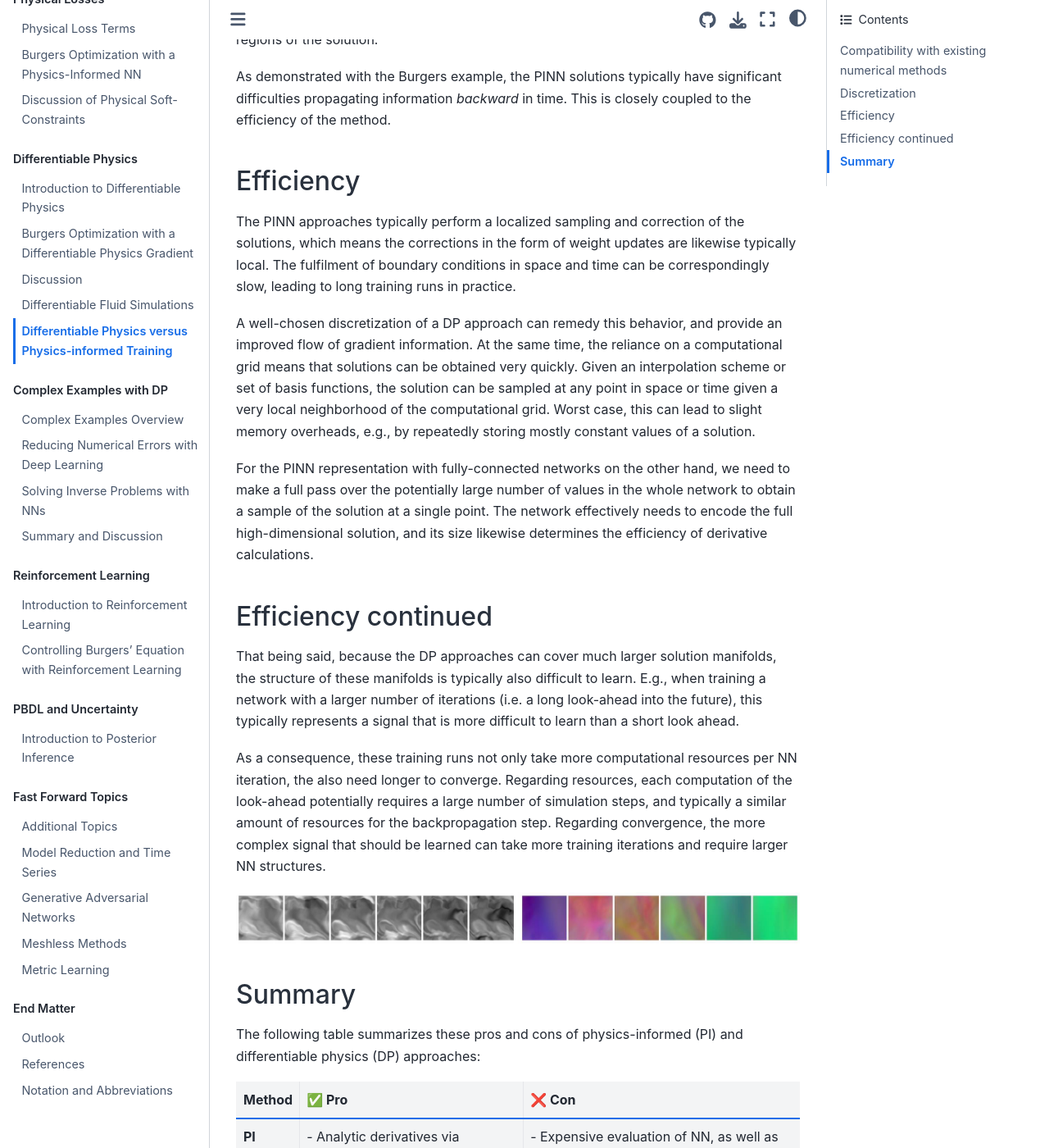
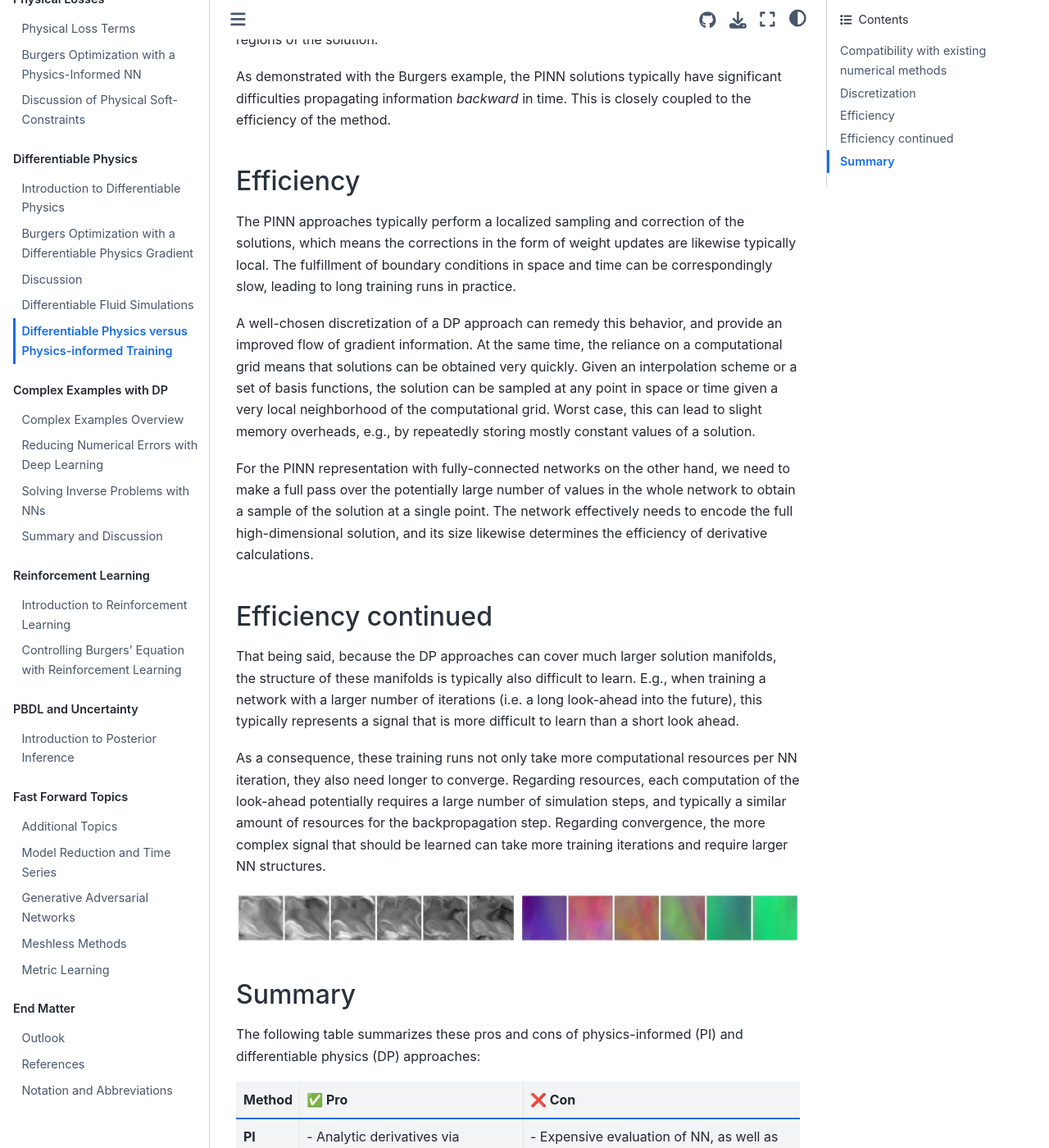
Before and after one commit to tum-pbs/pbdl-book, a Jupyter Book: the page built from diffphys-dpvspinn.md, in a window 1280 px wide and 1400 px high, scrolled down 1313 px. Shown: the whole window at 82% size. Built offline with Jupyter Book 1.0.4 settings and Sphinx 7.4.7 and the Sphinx Book theme 1.1.4, drawn with Linux system fonts in a browser that asks for light colours; pages that are not in the unit, such as notebooks, are missing from menus; some of the changed text lies outside the part shown.

Commit message:
additional corrections Maxi

```diff
--- a/diffphys-dpvspinn.md
+++ b/diffphys-dpvspinn.md
@@ -1,14 +1,14 @@
 Differentiable Physics versus Physics-informed Training
 =======================
 
-In the previous sections we've seen example reconstructions that used physical residuals as soft constraints, in the form of the PINNs, and reconstructions that used a differentiable physics (DP) solver. While both methods can find minimizers for the similar inverse problems, the obtained solutions differ substantially, as does the behavior of the non-linear optimization problem that we get from each formulation. In the following we discuss these differences in more detail, and we will combine conclusions drawn from the behavior of the Burgers case of {doc}`physicalloss-code` and {doc}`diffphys-code-burgers` with observations from research papers.
+In the previous sections we've seen example reconstructions that used physical residuals as soft constraints, in the form of the PINNs, and reconstructions that used a differentiable physics (DP) solver. While both methods can find minimizers for similar inverse problems, the obtained solutions differ substantially, as does the behavior of the non-linear optimization problem that we get from each formulation. In the following we discuss these differences in more detail, and we will combine conclusions drawn from the behavior of the Burgers case of {doc}`physicalloss-code` and {doc}`diffphys-code-burgers` with observations from research papers.
 
 ![Divider](resources/divider3.jpg)
 
 
 ## Compatibility with existing numerical methods
 
-It is very obvious that the PINN implementation is quite simple, which is a positive aspect, but at the same time it differs strongly from "typical" discretizations and solution approaches that are usually to employed equations like Burgers equation. The derivatives are computed via the neural network, and hence rely on a fairly accurate representation of the solution to provide a good direction for optimization problems.
+It is very obvious that the PINN implementation is quite simple, which is a positive aspect, but at the same time it differs strongly from "typical" discretizations and solution approaches that are usually employed to solve PDEs like Burgers equation. The derivatives are computed via the neural network, and hence rely on a fairly accurate representation of the solution to provide a good direction for optimization problems.
 
 The DP version on the other hand inherently relies on a numerical solver that is tied into the learning process. As such it requires a discretization of the problem at hand, and via this discretization can employ existing, and potentially powerful numerical techniques. This means solutions and derivatives can be evaluated with known and controllable accuracy, and can be evaluated efficiently.
 
@@ -16,15 +16,15 @@
 
 The reliance on a suitable discretization requires some understanding and knowledge of the problem under consideration. A sub-optimal discretization can impede the learning process or, worst case, lead to diverging training runs. However, given the large body of theory and practical realizations of stable solvers for a wide variety of physical problems, this is typically not an unsurmountable obstacle.
 
-The PINN approaches on the other hand do not require an a-priori choice of a discretization, and as such seems to be "discretization-less". This, however, is only an advantage on first sight. As they yield solutions in a computer, they naturally _have_ to discretize the problem, but they construct this discretization over the coure of the training process, in a way that is not easily controllable from the outside. Thus, the resulting accuracy is determined by how well the training manages to estimate the complexity of the problem for realistic use cases, and how well the training data approximates the unknown regions of the solution.
+The PINN approaches on the other hand do not require an a-priori choice of a discretization, and as such seems to be "discretization-less". This, however, is only an advantage on first sight. As they yield solutions in a computer, they naturally _have_ to discretize the problem, but they construct this discretization over the course of the training process, in a way that is not easily controllable from the outside. Thus, the resulting accuracy is determined by how well the training manages to estimate the complexity of the problem for realistic use cases, and how well the training data approximates the unknown regions of the solution.
 
 As demonstrated with the Burgers example, the PINN solutions typically have significant difficulties propagating information _backward_ in time. This is closely coupled to the efficiency of the method.
 
 ## Efficiency
 
-The PINN approaches typically perform a localized sampling and correction of the solutions, which means the corrections in the form of weight updates are likewise typically local. The fulfilment of boundary conditions in space and time can be correspondingly slow, leading to long training runs in practice.
+The PINN approaches typically perform a localized sampling and correction of the solutions, which means the corrections in the form of weight updates are likewise typically local. The fulfillment of boundary conditions in space and time can be correspondingly slow, leading to long training runs in practice.
 
-A well-chosen discretization of a DP approach can remedy this behavior, and provide an improved flow of gradient information. At the same time, the reliance on a computational grid means that solutions can be obtained very quickly. Given an interpolation scheme or set of basis functions, the solution can be sampled at any point in space or time given a very local neighborhood of the computational grid. Worst case, this can lead to slight memory overheads, e.g., by repeatedly storing mostly constant values of a solution.
+A well-chosen discretization of a DP approach can remedy this behavior, and provide an improved flow of gradient information. At the same time, the reliance on a computational grid means that solutions can be obtained very quickly. Given an interpolation scheme or a set of basis functions, the solution can be sampled at any point in space or time given a very local neighborhood of the computational grid. Worst case, this can lead to slight memory overheads, e.g., by repeatedly storing mostly constant values of a solution.
 
 For the PINN representation with fully-connected networks on the other hand, we need to make a full pass over the potentially large number of values in the whole network to obtain a sample of the solution at a single point. The network effectively needs to encode the full high-dimensional solution, and its size likewise determines the efficiency of derivative calculations.
 
@@ -32,7 +32,7 @@
 
 That being said, because the DP approaches can cover much larger solution manifolds, the structure of these manifolds is typically also difficult to learn. E.g., when training a network with a larger number of iterations (i.e. a long look-ahead into the future), this typically represents a signal that is more difficult to learn than a short look ahead.
 
-As a consequence, these training runs not only take more computational resources per NN iteration, the also need longer to converge. Regarding resources, each computation of the look-ahead potentially requires a large number of simulation steps, and typically a similar amount of resources for the backpropagation step. Regarding convergence, the more complex signal that should be learned can take more training iterations and require larger NN structures.
+As a consequence, these training runs not only take more computational resources per NN iteration, they also need longer to converge. Regarding resources, each computation of the look-ahead potentially requires a large number of simulation steps, and typically a similar amount of resources for the backpropagation step. Regarding convergence, the more complex signal that should be learned can take more training iterations and require larger NN structures.
 
 
 ![Divider](resources/divider2.jpg)
```
Also changed, not shown: other parts of diffphys-dpvspinn.md (+5 -5 lines), diffphys-code-ns.ipynb.
